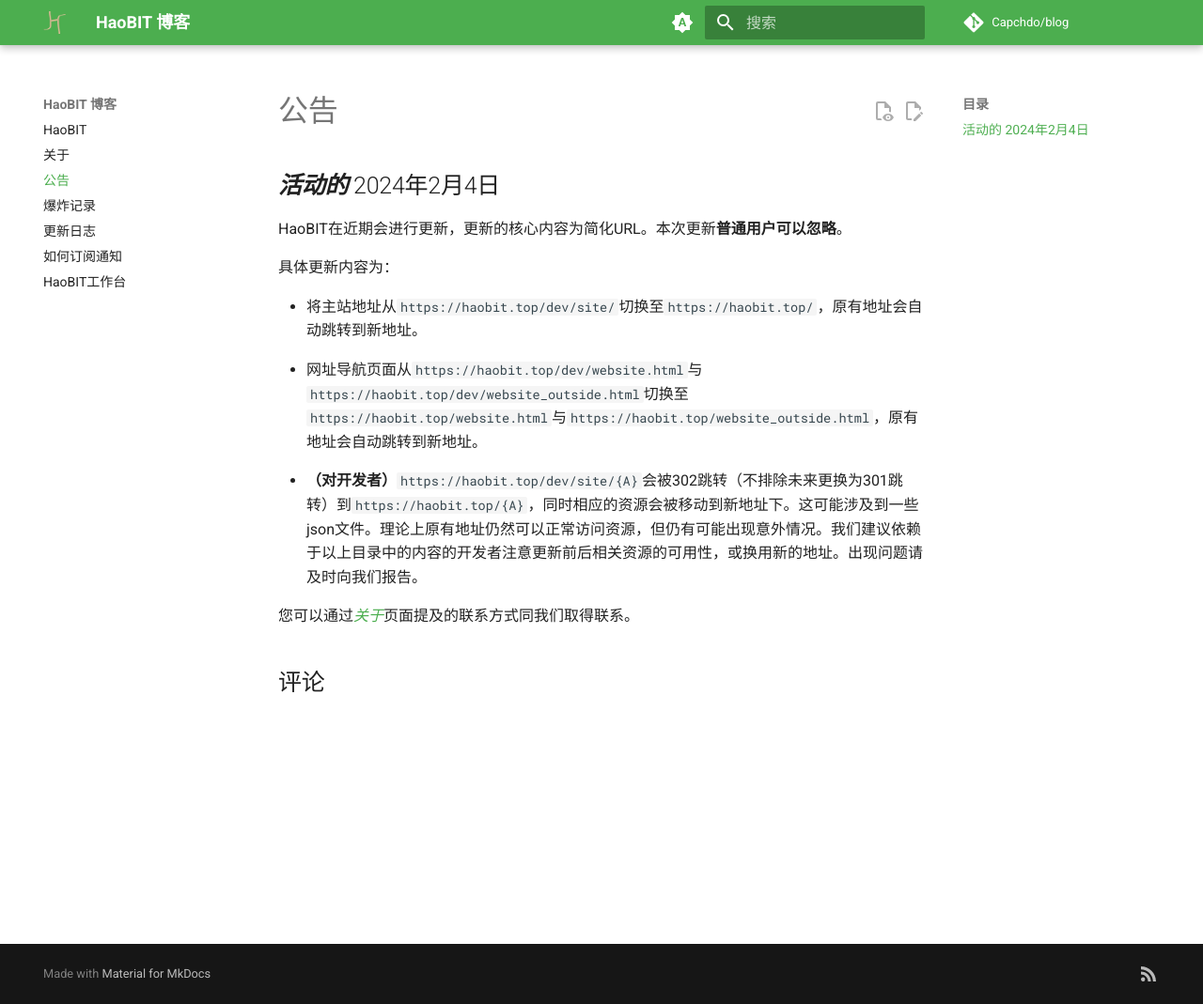
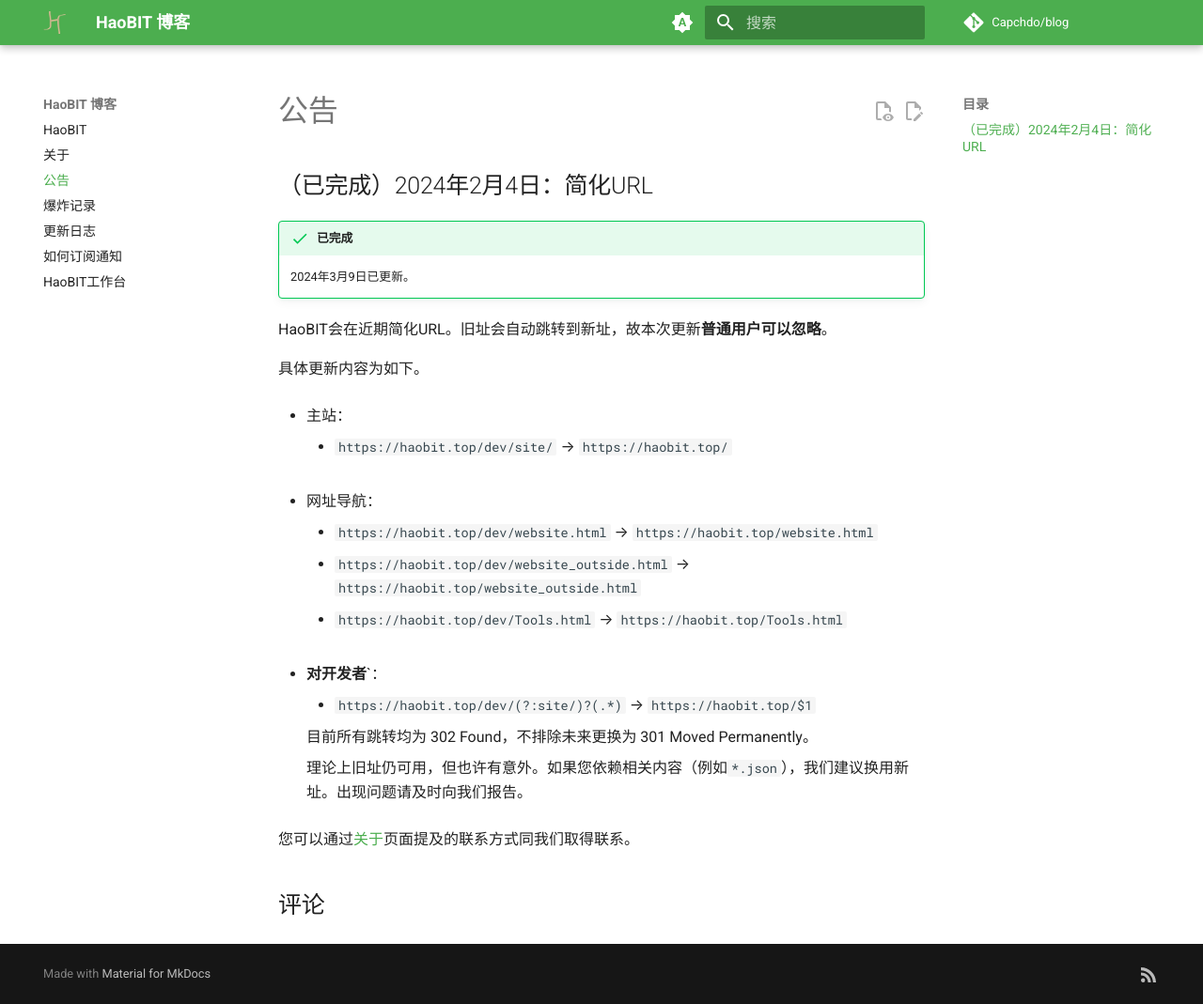
Before and after one commit to Capchdo/blog, an MkDocs documentation site: the page built from docs/bulletin.md, in a window 1280 px wide and 1069 px high. Shown: the whole window at 94% size. Built offline with MkDocs 1.6.1 and Material for MkDocs 9.7.7, drawn with Linux system fonts in a browser that asks for light colours; comment, search, counter and statistics services are not loaded.

Commit message:
chore: Update URLs
https://github.com/Capchdo/blog/blob/858f2850b618d31a1cb7ea02a93d5b638728e548/docs/bulletin.md?plain=1#L9-L13

```diff
--- a/docs/bulletin.md
+++ b/docs/bulletin.md
@@ -1,15 +1,31 @@
 # 公告
 
-## ***活动的*** 2024年2月4日
+## （已完成）2024年2月4日：简化URL
 
-HaoBIT在近期会进行更新，更新的核心内容为简化URL。本次更新**普通用户可以忽略**。
+!!! success "已完成"
 
-具体更新内容为：
+    2024年3月9日已更新。
 
-- 将主站地址从`https://haobit.top/dev/site/`切换至`https://haobit.top/`，原有地址会自动跳转到新地址。
+HaoBIT会在近期简化URL。旧址会自动跳转到新址，故本次更新**普通用户可以忽略**。
 
-- 网址导航页面从`https://haobit.top/dev/website.html`与`https://haobit.top/dev/website_outside.html`切换至`https://haobit.top/website.html`与`https://haobit.top/website_outside.html`，原有地址会自动跳转到新地址。
+具体更新内容为如下。
 
-- **（对开发者）**`https://haobit.top/dev/site/{A}`会被302跳转（不排除未来更换为301跳转）到`https://haobit.top/{A}`，同时相应的资源会被移动到新地址下。这可能涉及到一些json文件。理论上原有地址仍然可以正常访问资源，但仍有可能出现意外情况。我们建议依赖于以上目录中的内容的开发者注意更新前后相关资源的可用性，或换用新的地址。出现问题请及时向我们报告。
+- 主站：
 
-您可以通过[*关于*](./about.md)页面提及的联系方式同我们取得联系。
+  - `https://haobit.top/dev/site/` → `https://haobit.top/`
+
+- 网址导航：
+
+  - `https://haobit.top/dev/website.html` → `https://haobit.top/website.html`
+  - `https://haobit.top/dev/website_outside.html` → `https://haobit.top/website_outside.html`
+  - `https://haobit.top/dev/Tools.html` → `https://haobit.top/Tools.html`
+
+- **对开发者**`：
+
+  - `https://haobit.top/dev/(?:site/)?(.*)` → `https://haobit.top/$1`
+
+  目前所有跳转均为 302 Found，不排除未来更换为 301 Moved Permanently。
+
+  理论上旧址仍可用，但也许有意外。如果您依赖相关内容（例如`*.json`），我们建议换用新址。出现问题请及时向我们报告。
+
+您可以通过[关于](./about.md)页面提及的联系方式同我们取得联系。
```
Also changed, not shown: docs/index.md (+6 -6 lines).
